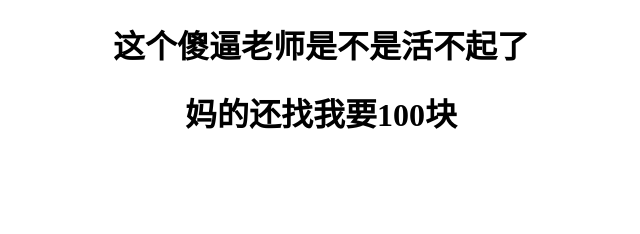
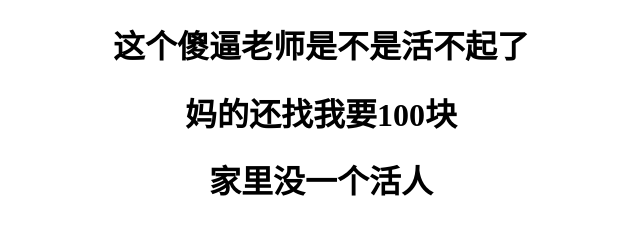
Before and after one commit to jx8a/2, a plain HTML site: page index.html in a window 1280 px wide. Shown: the whole page, without its empty margins (319-959 px from the left). Drawn offline with Linux system fonts and the light colour scheme.

Commit message:
更新 index.html

```diff
--- a/index.html
+++ b/index.html
@@ -15,7 +15,7 @@ h1{
 <body>
 <h1>这个傻逼老师是不是活不起了</h1>
 <h1>妈的还找我要100块</h1>
-<h1></h1>
+<h1>家里没一个活人</h1>
 <h1></h1>
 <h1></h1>
 <h1></h1>
```
